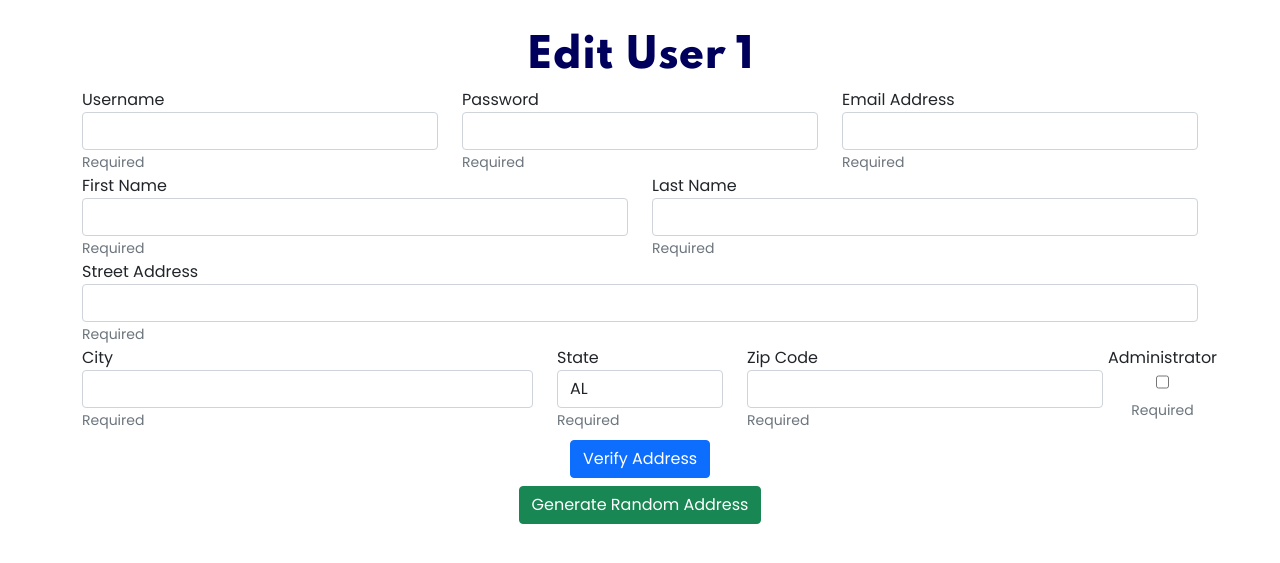
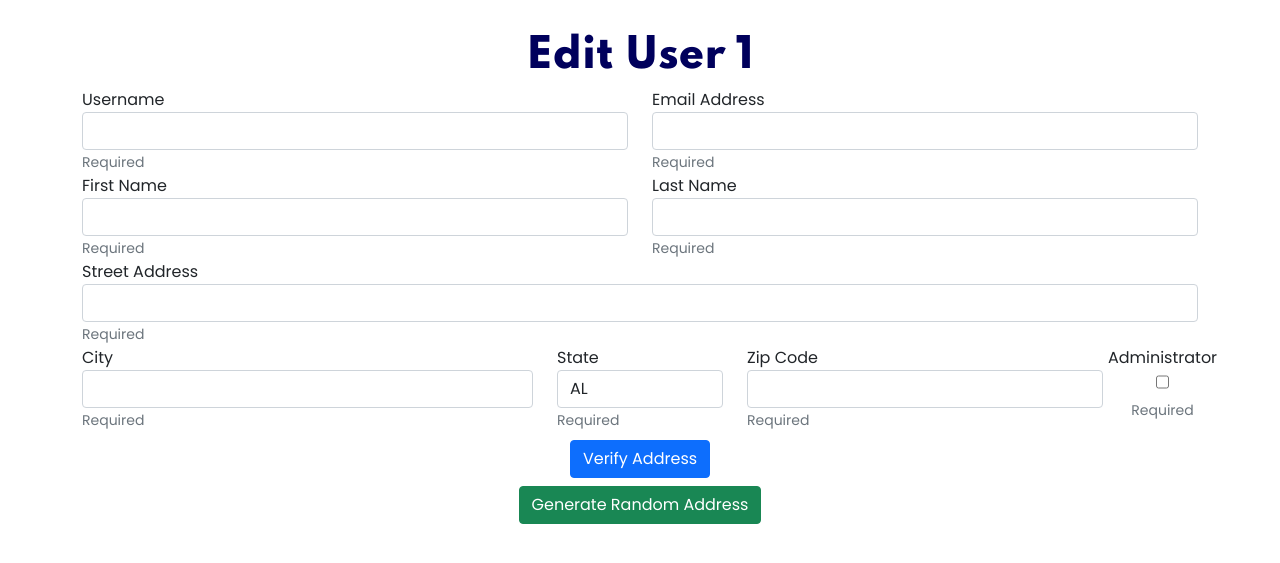
Before and after one commit to philipbrowne/Voter-Info, a Flask app: template templates/admin_edit_user.html in a window 1280 px wide. Shown: the part 73-636 px from the top of the page. Run offline with Flask 2, Linux system fonts and the light colour scheme; the template is opened without the code that fills it: values that come from a table or form of the project are taken from there, others are empty; the visitor is signed in with stand-in values (Sample User, id 1); data comes from the database, SQL or seed files in the repository; some libraries are stand-ins or nearby versions.

Commit message:
remove password access from admin

```diff
--- a/app.py
+++ b/app.py
@@ -463,7 +463,6 @@ def admin_edit_user(username):
     if request.method == 'GET':
         form.username.data = user.username
         form.email.data = user.email
-        form.password.data = user.password
         form.first_name.data = user.first_name
         form.last_name.data = user.last_name
         form.street_address.data = user.street_address
@@ -476,7 +475,6 @@ def admin_edit_user(username):
         if form.validate_on_submit():
             user.first_name = form.first_name.data
             user.last_name = form.last_name.data
-            password = form.password.data
             user.username = form.username.data
             user.street_address = form.street_address.data
             user.city = form.city.data
@@ -488,8 +486,6 @@ def admin_edit_user(username):
             if g.geojson['features'][0]['properties'].get('county'):
                 county = g.geojson['features'][0]['properties'].get('county')
                 user.county = county
-            if password:
-                user.change_password(password)
             flash(f'Changed information for {user.username}', 'success')
             return redirect('/admin/users')
 
--- a/forms.py
+++ b/forms.py
@@ -91,24 +91,27 @@ class StateEditForm(FlaskForm):
         'Local Election Office/Clerk Information URL')
     ballot_tracker_url = StringField('Absentee/Mail Ballot Tracker URL')
 
+
 class StateRegistrationRuleForm(FlaskForm):
     """Form for adding new registration rules as Administrator"""
-    rule = StringField('Registration Rule', validators=[InputRequired(message='Input Required')])
+    rule = StringField('Registration Rule', validators=[
+                       InputRequired(message='Input Required')])
+
 
 class ElectionForm(FlaskForm):
     """Form for adding new elections as Administrator"""
-    name = StringField('Election Name', validators=[InputRequired(message='Input Required')])
-    date = DateField ('Date of Election', validators=[InputRequired(message='Input Required')])
+    name = StringField('Election Name', validators=[
+                       InputRequired(message='Input Required')])
+    date = DateField('Date of Election', validators=[
+                     InputRequired(message='Input Required')])
     state_id = SelectField('State of Election', choices=[(state, state) for state in STATES], validators=[
         InputRequired(message='This field is required')])
+
 
 class AdminUserForm(FlaskForm):
     """Admin Form for Editing user"""
     username = StringField('Username', validators=[InputRequired(message='Please enter a Username'), Length(
         min=4, max=50, message='Please select a valid length of between 4 and 50 characters')])
-    password = PasswordField('Password', validators=[
-                             InputRequired(message='Please enter a password of at least 8 characters'), Length(
-                                 min=8, max=255, message='Please select a valid length of between 8 and 255 characters')])
     email = StringField('Email Address', validators=[InputRequired(message='This field is required'), Length(
         min=6, max=255, message='Please enter a valid length between 6 and 255 characters'), Email(message='Please enter a valid email address')])
     first_name = StringField('First Name', validators=[InputRequired(message='This field is required'), Length(
@@ -123,4 +126,5 @@ class AdminUserForm(FlaskForm):
         InputRequired(message='This field is required')])
     zip_code = StringField('Zip Code', validators=[InputRequired(message='This field is required'), Length(
         min=5, max=5, message='Please enter zip code length of 5 characters'), ])
-    is_admin = BooleanField('Administrator', validators=[InputRequired(message='This field is required')])
+    is_admin = BooleanField('Administrator', validators=[
+                            InputRequired(message='This field is required')])
--- a/templates/admin_edit_user.html
+++ b/templates/admin_edit_user.html
@@ -1,17 +1,10 @@
-{% extends 'admin_base.html' %}
-{% block title %}
-Edit User
-{% endblock  %}
-{% block content %} <div class="container">
+{% extends 'admin_base.html' %} {% block title %} Edit User {% endblock %} {% block content %} <div class="container">
     <h1 class="dark-blue text-center">Edit User {{user.username}}</h1>
     <form id="user-form" method="POST"> {{ form.hidden_tag() }} <div class="row">
-            <div class="col-12 col-md-4"> {{form.username.label}} {{form.username(class_="form-control")}} {% for error
+            <div class="col-12 col-md-6"> {{form.username.label}} {{form.username(class_="form-control")}} {% for error
                 in form.username.errors %} <span class="form-text text-danger">{{error}}</span> {% endfor %}<small
                     class="form-text text-muted">Required</small></div>
-            <div class="col-12 col-md-4"> {{form.password.label}} {{form.password(class_="form-control")}} {% for error
-                in form.password.errors %} <span class="form-text text-danger">{{error}}</span> {% endfor %}<small
-                    class="form-text text-muted">Required</small> </div>
-            <div class="col-12 col-md-4"> {{form.email.label}} {{form.email(class_="form-control")}} {% for error in
+            <div class="col-12 col-md-6"> {{form.email.label}} {{form.email(class_="form-control")}} {% for error in
                 form.email.errors %} <span class="form-text text-danger">{{error}}</span> {% endfor %}<small
                     class="form-text text-muted">Required</small></div>
         </div>
@@ -39,7 +32,8 @@ Edit User
             <div class="col-12 col-md-4"> {{form.zip_code.label}} {{form.zip_code(class_="form-control")}} {% for error
                 in form.zip_code.errors %} <span class="form-text text-danger">{{error}}</span> {% endfor %}<small
                     class="form-text text-muted">Required</small> </div>
-            <div class="col-12 col-md-1 d-flex flex-column align-items-center"> {{form.is_admin.label(class_="form-check-label")}} {{form.is_admin(class_="form-check")}} {% for error
+            <div class="col-12 col-md-1 d-flex flex-column align-items-center">
+                {{form.is_admin.label(class_="form-check-label")}} {{form.is_admin(class_="form-check")}} {% for error
                 in form.is_admin.errors %} <span class="form-text text-danger">{{error}}</span> {% endfor %}<small
                     class="form-text text-muted">Required</small> </div>
         </div>
```
